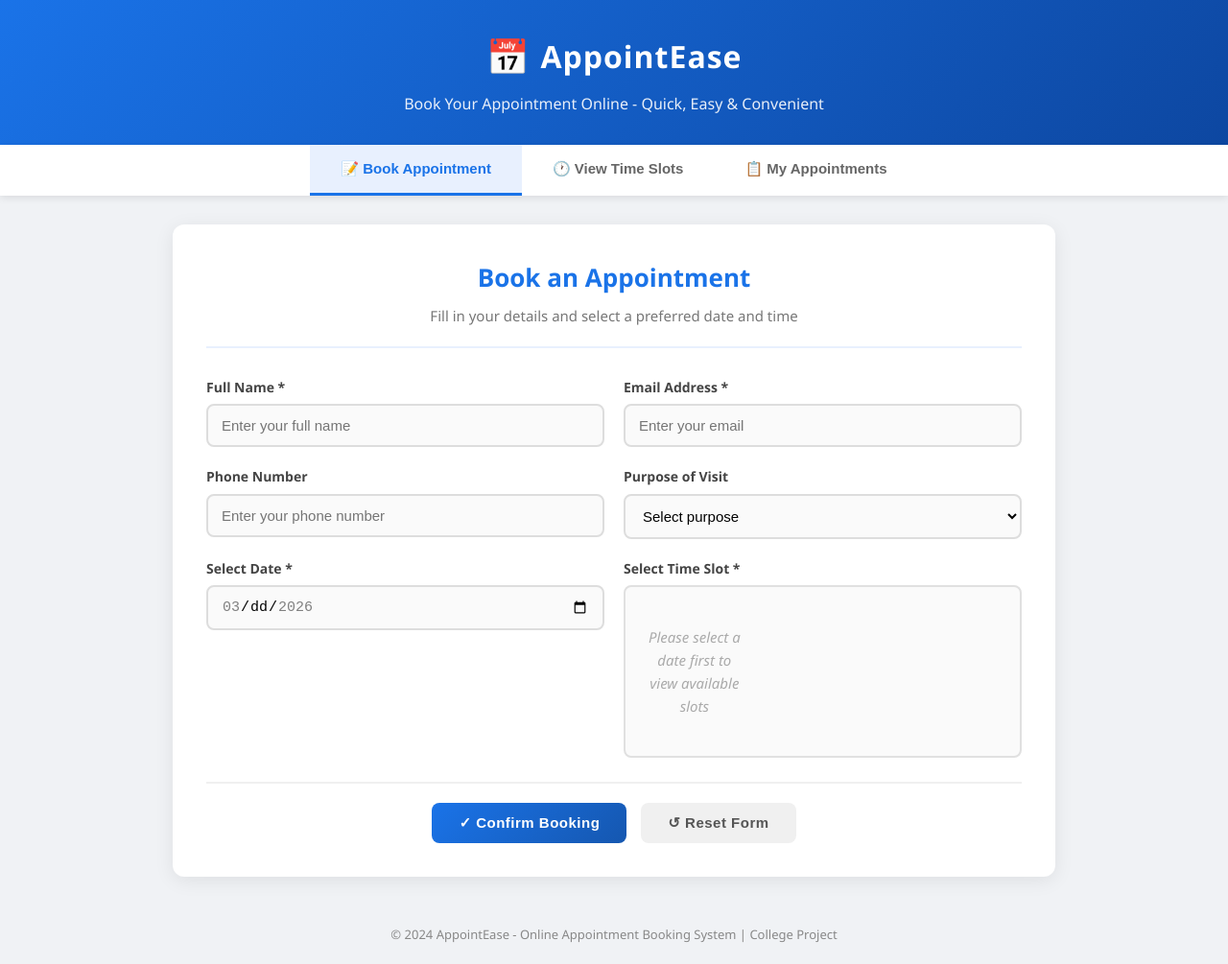
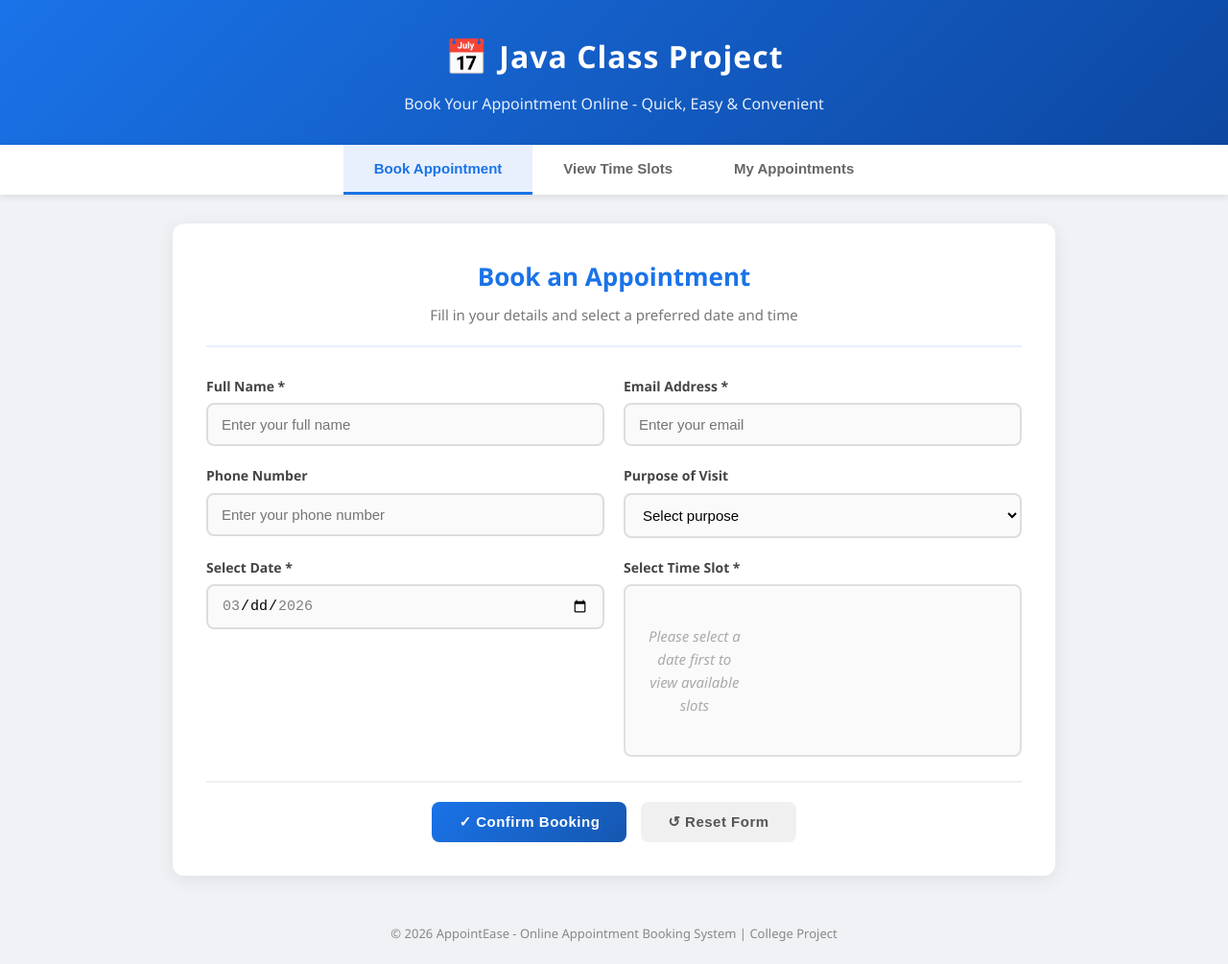
Before and after one commit to vignesh21102005/new_appointment, a plain HTML site: page index.html in a window 1280 px wide. Shown: the whole page at 96% size. Drawn offline with Linux system fonts and the light colour scheme.

Commit message:
Change project title and footer year
Updated project title and footer year in index.html.

```diff
--- a/index.html
+++ b/index.html
@@ -12,7 +12,7 @@
         <div class="header-content">
             <div class="logo">
                 <span class="logo-icon">&#128197;</span>
-                <h1>AppointEase</h1>
+                <h1>Java Class Project</h1>
             </div>
             <p class="tagline">Book Your Appointment Online - Quick, Easy & Convenient</p>
         </div>
@@ -21,13 +21,13 @@
     <!-- Navigation Tabs -->
     <nav class="nav-tabs">
         <button class="tab-btn active" onclick="showSection('booking')">
-            &#128221; Book Appointment
+            Book Appointment
         </button>
         <button class="tab-btn" onclick="showSection('slots')">
-            &#128336; View Time Slots
+            View Time Slots
         </button>
         <button class="tab-btn" onclick="showSection('myappointments')">
-            &#128203; My Appointments
+            My Appointments
         </button>
     </nav>
 
@@ -160,7 +160,7 @@
 
     <!-- Footer -->
     <footer class="footer">
-        <p>&copy; 2024 AppointEase - Online Appointment Booking System | College Project</p>
+        <p>&copy; 2026 AppointEase - Online Appointment Booking System | College Project</p>
     </footer>
 
     <script src="script.js"></script>
```
